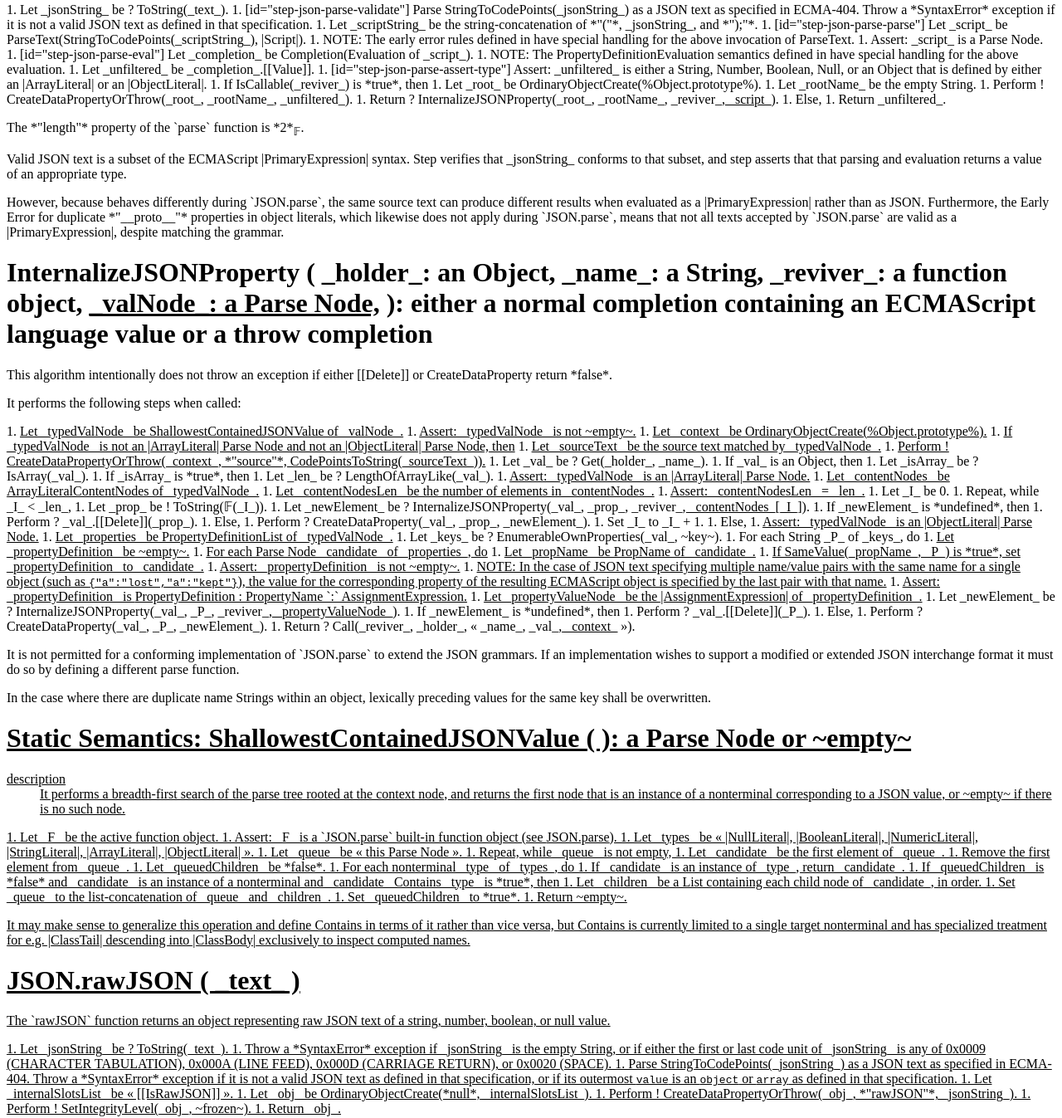
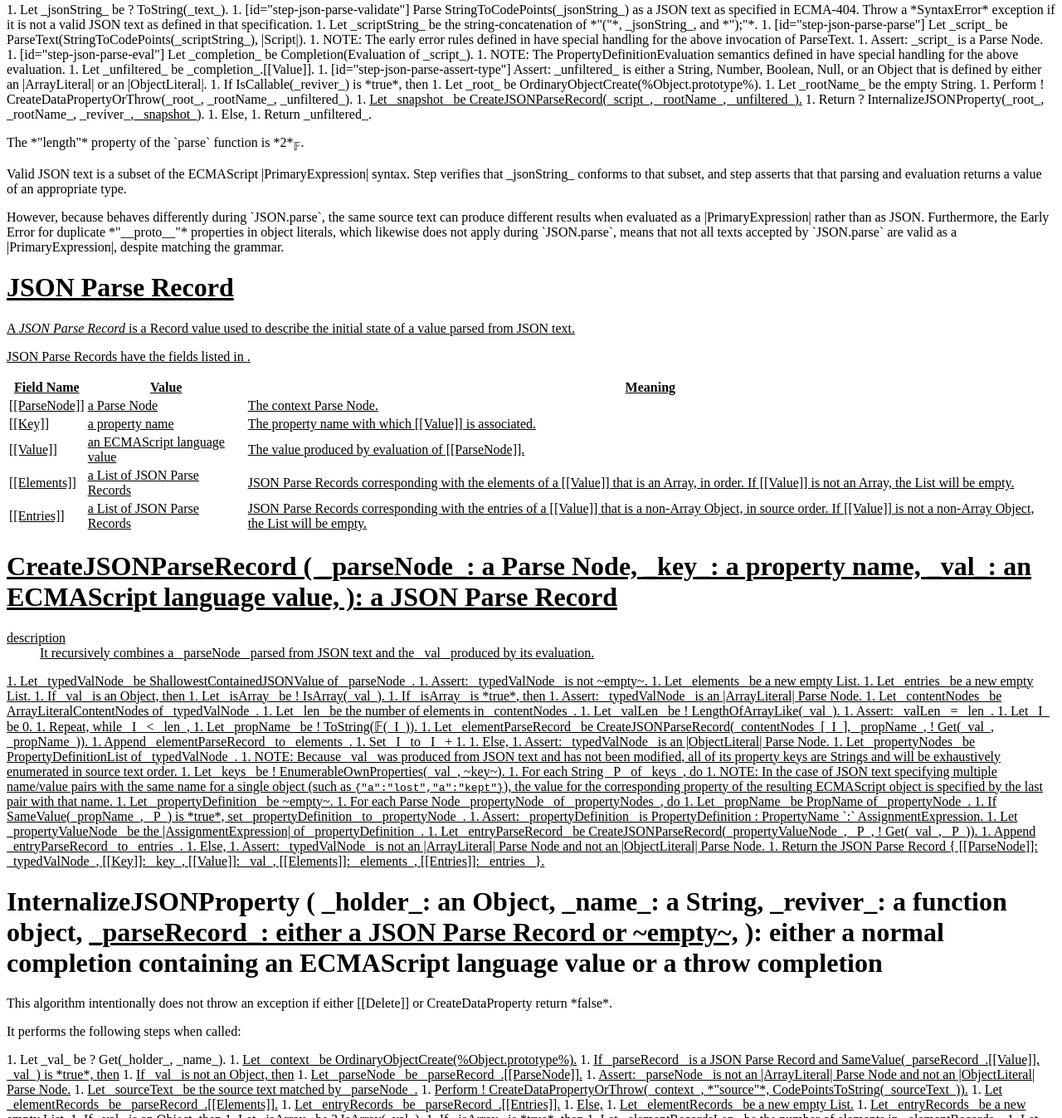
Before and after one commit to tc39/proposal-json-parse-with-source, a website: page spec.html in a window 1280 px wide. Shown: the part 729-2076 px from the top of the page at 83% size. Drawn offline with nearby package versions, Linux system fonts and the light colour scheme.

Commit message:
Normative: Suppress source text for JSON parse data modified before access
Snapshot the initial data structure before exposing it to ECMAScript code.
Fixes #35
Fixes #39

```diff
--- a/spec.html
+++ b/spec.html
@@ -64,7 +64,7 @@ document.addEventListener("DOMContentLoaded", function() {
   <emu-clause id="sec-json.parse">
     <h1>JSON.parse ( _text_ [ , _reviver_ ] )</h1>
     <p>This function parses a JSON text (a JSON-formatted String) and produces an ECMAScript language value. The JSON format represents literals, arrays, and objects with a syntax similar to the syntax for ECMAScript literals, Array Initializers, and Object Initializers. After parsing, JSON objects are realized as ECMAScript objects. JSON arrays are realized as ECMAScript Array instances. JSON strings, numbers, booleans, and null are realized as ECMAScript Strings, Numbers, Booleans, and *null*.</p>
-    <p>The optional _reviver_ parameter is a function that <del>takes two parameters, _key_ and _value_. It</del> can filter and transform the results. <del>It is called with each of the _key_/_value_ pairs produced by the parse,</del><ins>For each value produced by the parse, it is called with three arguments (the key, the value, and a context object containing [for primitive values] details of the corresponding Parse Node)</ins> and its return value is used instead of the original value. If it returns what it received, the structure is not modified. If it returns *undefined* then the property is deleted from the result.</p>
+    <p>The optional _reviver_ parameter is a function that <del>takes two parameters, _key_ and _value_. It</del> can filter and transform the results. <del>It is called with each of the _key_/_value_ pairs produced by the parse,</del><ins>For each value produced by the parse, it is called with three arguments (the key, the value, and a context object containing [for unmodified primitive values] details of the corresponding Parse Node)</ins> and its return value is used instead of the original value. If it returns what it received, the structure is not modified. If it returns *undefined* then the property is deleted from the result.</p>
     <emu-alg>
       1. Let _jsonString_ be ? ToString(_text_).
       1. [id="step-json-parse-validate"] Parse StringToCodePoints(_jsonString_) as a JSON text as specified in ECMA-404. Throw a *SyntaxError* exception if it is not a valid JSON text as defined in that specification.
@@ -80,7 +80,8 @@ document.addEventListener("DOMContentLoaded", function() {
         1. Let _root_ be OrdinaryObjectCreate(%Object.prototype%).
         1. Let _rootName_ be the empty String.
         1. Perform ! CreateDataPropertyOrThrow(_root_, _rootName_, _unfiltered_).
-        1. Return ? InternalizeJSONProperty(_root_, _rootName_, _reviver_<ins>, _script_</ins>).
+        1. <ins>Let _snapshot_ be <emu-meta suppress-effects="user-code">CreateJSONParseRecord(_script_, _rootName_, _unfiltered_)</emu-meta>.</ins>
+        1. Return ? InternalizeJSONProperty(_root_, _rootName_, _reviver_<ins>, _snapshot_</ins>).
       1. Else,
         1. Return _unfiltered_.
     </emu-alg>
@@ -90,13 +91,107 @@ document.addEventListener("DOMContentLoaded", function() {
       <p>However, because <emu-xref href="#sec-runtime-semantics-propertydefinitionevaluation"></emu-xref> behaves differently during `JSON.parse`, the same source text can produce different results when evaluated as a |PrimaryExpression| rather than as JSON. Furthermore, the Early Error for duplicate *"__proto__"* properties in object literals, which likewise does not apply during `JSON.parse`, means that not all texts accepted by `JSON.parse` are valid as a |PrimaryExpression|, despite matching the grammar.</p>
     </emu-note>
 
+    <ins class="block">
+      <emu-clause id="sec-json-parse-record">
+        <h1>JSON Parse Record</h1>
+        <p>A <dfn variants="JSON Parse Records">JSON Parse Record</dfn> is a Record value used to describe the initial state of a value parsed from JSON text.</p>
+        <p>JSON Parse Records have the fields listed in <emu-xref href="#table-json-parse-record"></emu-xref>.</p>
+        <emu-table id="table-json-parse-record" caption="JSON Parse Record Fields">
+          <table>
+            <tr>
+              <th>Field Name</th>
+              <th>Value</th>
+              <th>Meaning</th>
+            </tr>
+            <tr>
+              <td>[[ParseNode]]</td>
+              <td>a Parse Node</td>
+              <td>The context Parse Node.</td>
+            </tr>
+            <tr>
+              <td>[[Key]]</td>
+              <td>a property name</td>
+              <td>The property name with which [[Value]] is associated.</td>
+            </tr>
+            <tr>
+              <td>[[Value]]</td>
+              <td>an ECMAScript language value</td>
+              <td>The value produced by evaluation of [[ParseNode]].</td>
+            </tr>
+            <tr>
+              <td>[[Elements]]</td>
+              <td>a List of JSON Parse Records</td>
+              <td>JSON Parse Records corresponding with the elements of a [[Value]] that is an Array, in order. If [[Value]] is not an Array, the List will be empty.</td>
+            </tr>
+            <tr>
+              <td>[[Entries]]</td>
+              <td>a List of JSON Parse Records</td>
+              <td>JSON Parse Records corresponding with the entries of a [[Value]] that is a non-Array Object, in source order. If [[Value]] is not a non-Array Object, the List will be empty.</td>
+            </tr>
+          </table>
+        </emu-table>
+      </emu-clause>
+
+      <emu-clause id="sec-createjsonparserecord" type="abstract operation">
+        <h1>
+          CreateJSONParseRecord (
+            _parseNode_: a Parse Node,
+            _key_: a property name,
+            _val_: an ECMAScript language value,
+          ): a JSON Parse Record
+        </h1>
+        <dl class="header">
+          <dt>description</dt>
+          <dd>It recursively combines a _parseNode_ parsed from JSON text and the _val_ produced by its evaluation.</dd>
+        </dl>
+        <emu-alg>
+          1. Let _typedValNode_ be ShallowestContainedJSONValue of _parseNode_.
+          1. Assert: _typedValNode_ is not ~empty~.
+          1. Let _elements_ be a new empty List.
+          1. Let _entries_ be a new empty List.
+          1. If _val_ is an Object, then
+            1. Let _isArray_ be ! IsArray(_val_).
+            1. If _isArray_ is *true*, then
+              1. Assert: _typedValNode_ is an |ArrayLiteral| Parse Node.
+              1. Let _contentNodes_ be ArrayLiteralContentNodes of _typedValNode_.
+              1. Let _len_ be the number of elements in _contentNodes_.
+              1. Let _valLen_ be ! LengthOfArrayLike(_val_).
+              1. Assert: _valLen_ = _len_.
+              1. Let _I_ be 0.
+              1. Repeat, while _I_ &lt; _len_,
+                1. Let _propName_ be ! ToString(𝔽(_I_)).
+                1. Let _elementParseRecord_ be CreateJSONParseRecord(_contentNodes_[_I_], _propName_, ! Get(_val_, _propName_)).
+                1. Append _elementParseRecord_ to _elements_.
+                1. Set _I_ to _I_ + 1.
+            1. Else,
+              1. Assert: _typedValNode_ is an |ObjectLiteral| Parse Node.
+              1. Let _propertyNodes_ be PropertyDefinitionList of _typedValNode_.
+              1. NOTE: Because _val_ was produced from JSON text and has not been modified, all of its property keys are Strings and will be exhaustively enumerated in source text order.
+              1. Let _keys_ be ! EnumerableOwnProperties(_val_, ~key~).
+              1. For each String _P_ of _keys_, do
+                1. NOTE: In the case of JSON text specifying multiple name/value pairs with the same name for a single object (such as <code>{"a":"lost","a":"kept"}</code>), the value for the corresponding property of the resulting ECMAScript object is specified by the last pair with that name.
+                1. Let _propertyDefinition_ be ~empty~.
+                1. For each Parse Node _propertyNode_ of _propertyNodes_, do
+                  1. Let _propName_ be PropName of _propertyNode_.
+                  1. If SameValue(_propName_, _P_) is *true*, set _propertyDefinition_ to _propertyNode_.
+                1. Assert: _propertyDefinition_ is <emu-grammar>PropertyDefinition : PropertyName `:` AssignmentExpression</emu-grammar>.
+                1. Let _propertyValueNode_ be the |AssignmentExpression| of _propertyDefinition_.
+                1. Let _entryParseRecord_ be CreateJSONParseRecord(_propertyValueNode_, _P_, ! Get(_val_, _P_)).
+                1. Append _entryParseRecord_ to _entries_.
+          1. Else,
+            1. Assert: _typedValNode_ is not an |ArrayLiteral| Parse Node and not an |ObjectLiteral| Parse Node.
+          1. Return the JSON Parse Record { [[ParseNode]]: _typedValNode_, [[Key]]: _key_, [[Value]]: _val_, [[Elements]]: _elements_, [[Entries]]: _entries_ }.
+        </emu-alg>
+      </emu-clause>
+    </ins>
+
     <emu-clause id="sec-internalizejsonproperty" type="abstract operation">
       <h1>
         InternalizeJSONProperty (
           _holder_: an Object,
           _name_: a String,
           _reviver_: a function object,
-          <ins>_valNode_: a Parse Node,</ins>
+          <ins>_parseRecord_: either a JSON Parse Record or ~empty~,</ins>
         ): either a normal completion containing an ECMAScript language value or a throw completion
       </h1>
       <dl class="header">
@@ -106,44 +201,39 @@ document.addEventListener("DOMContentLoaded", function() {
       </emu-note>
       <p>It performs the following steps when called:</p>
       <emu-alg>
-        1. <ins>Let _typedValNode_ be ShallowestContainedJSONValue of _valNode_.</ins>
-        1. <ins>Assert: _typedValNode_ is not ~empty~.</ins>
+        1. Let _val_ be ? Get(_holder_, _name_).
         1. <ins>Let _context_ be OrdinaryObjectCreate(%Object.prototype%).</ins>
-        1. <ins>If _typedValNode_ is not an |ArrayLiteral| Parse Node and not an |ObjectLiteral| Parse Node, then</ins>
-          1. <ins>Let _sourceText_ be the source text matched by _typedValNode_.</ins>
-          1. <ins>Perform ! CreateDataPropertyOrThrow(_context_, *"source"*, CodePointsToString(_sourceText_)).</ins>
-        1. Let _val_ be ? Get(_holder_, _name_).
+        1. <ins>If _parseRecord_ is a JSON Parse Record and SameValue(_parseRecord_.[[Value]], _val_) is *true*, then</ins>
+          1. <ins>If _val_ is not an Object, then</ins>
+            1. <ins>Let _parseNode_ be _parseRecord_.[[ParseNode]].</ins>
+            1. <ins>Assert: _parseNode_ is not an |ArrayLiteral| Parse Node and not an |ObjectLiteral| Parse Node.</ins>
+            1. <ins>Let _sourceText_ be the source text matched by _parseNode_.</ins>
+            1. <ins>Perform ! CreateDataPropertyOrThrow(_context_, *"source"*, CodePointsToString(_sourceText_)).</ins>
+          1. <ins>Let _elementRecords_ be _parseRecord_.[[Elements]].</ins>
+          1. <ins>Let _entryRecords_ be _parseRecord_.[[Entries]].</ins>
+        1. <ins>Else,</ins>
+          1. <ins>Let _elementRecords_ be a new empty List.</ins>
+          1. <ins>Let _entryRecords_ be a new empty List.</ins>
         1. If _val_ is an Object, then
           1. Let _isArray_ be ? IsArray(_val_).
           1. If _isArray_ is *true*, then
+            1. <ins>Let _elementRecordsLen_ be the number of elements in _elementRecords_.</ins>
             1. Let _len_ be ? LengthOfArrayLike(_val_).
-            1. <ins>Assert: _typedValNode_ is an |ArrayLiteral| Parse Node.</ins>
-            1. <ins>Let _contentNodes_ be ArrayLiteralContentNodes of _typedValNode_.</ins>
-            1. <ins>Let _contentNodesLen_ be the number of elements in _contentNodes_.</ins>
-            1. <ins>Assert: _contentNodesLen_ = _len_.</ins>
             1. Let _I_ be 0.
             1. Repeat, while _I_ &lt; _len_,
               1. Let _prop_ be ! ToString(𝔽(_I_)).
-              1. Let _newElement_ be ? InternalizeJSONProperty(_val_, _prop_, _reviver_<ins>, _contentNodes_[_I_]</ins>).
+              1. <ins>If _I_ &lt; _elementRecordsLen_, let _elementRecord_ be _elementRecords_[_I_]. Otherwise, let _elementRecord_ be ~empty~.</ins>
+              1. Let _newElement_ be ? InternalizeJSONProperty(_val_, _prop_, _reviver_<ins>, _elementRecord_</ins>).
               1. If _newElement_ is *undefined*, then
                 1. Perform ? <emu-meta effects="user-code">_val_.[[Delete]]</emu-meta>(_prop_).
               1. Else,
                 1. Perform ? CreateDataProperty(_val_, _prop_, _newElement_).
               1. Set _I_ to _I_ + 1.
           1. Else,
-            1. <ins>Assert: _typedValNode_ is an |ObjectLiteral| Parse Node.</ins>
-            1. <ins>Let _properties_ be PropertyDefinitionList of _typedValNode_.</ins>
             1. Let _keys_ be ? EnumerableOwnProperties(_val_, ~key~).
             1. For each String _P_ of _keys_, do
-              1. <ins>Let _propertyDefinition_ be ~empty~.</ins>
-              1. <ins>For each Parse Node _candidate_ of _properties_, do</ins>
-                1. <ins>Let _propName_ be PropName of _candidate_.</ins>
-                1. <ins>If SameValue(_propName_, _P_) is *true*, set _propertyDefinition_ to _candidate_.</ins>
-              1. <ins>Assert: _propertyDefinition_ is not ~empty~.</ins>
-              1. <ins>NOTE: In the case of JSON text specifying multiple name/value pairs with the same name for a single object (such as <code>{"a":"lost","a":"kept"}</code>), the value for the corresponding property of the resulting ECMAScript object is specified by the last pair with that name.</ins>
-              1. <ins>Assert: _propertyDefinition_ is <emu-grammar>PropertyDefinition : PropertyName `:` AssignmentExpression</emu-grammar>.</ins>
-              1. <ins>Let _propertyValueNode_ be the |AssignmentExpression| of _propertyDefinition_.</ins>
-              1. Let _newElement_ be ? InternalizeJSONProperty(_val_, _P_, _reviver_<ins>, _propertyValueNode_</ins>).
+              1. <ins>Let _entryRecord_ be the element of _entryRecords_ whose [[Key]] field is _P_. If there is no such element, let _entryRecord_ be ~empty~.</ins>
+              1. Let _newElement_ be ? InternalizeJSONProperty(_val_, _P_, _reviver_<ins>, _entryRecord_</ins>).
               1. If _newElement_ is *undefined*, then
                 1. Perform ? <emu-meta effects="user-code">_val_.[[Delete]]</emu-meta>(_P_).
               1. Else,
```
Also changed, not shown: README.md.
